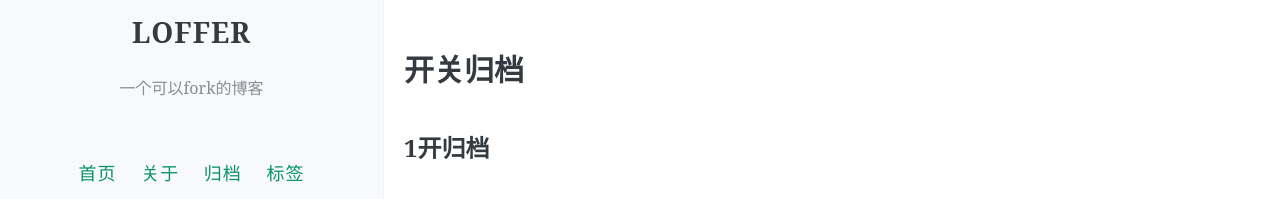
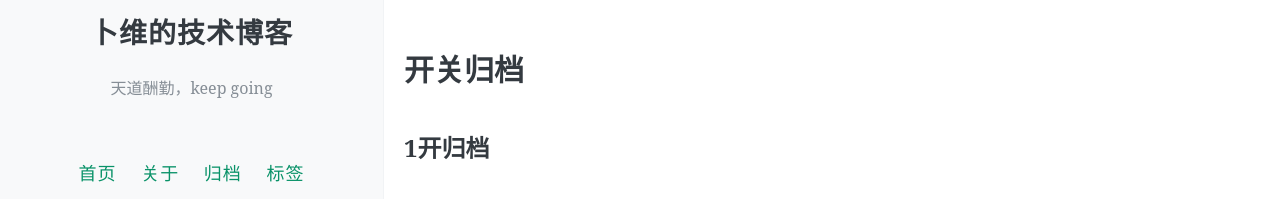
Before and after one commit to buwei98/buwei.github.io, a Jekyll site: the page built from index.html, in a window 1280 px wide. Shown: the part 290-489 px from the top of the page. Built offline with Jekyll 4.4.1, drawn with Linux system fonts in a browser that asks for light colours; nearby versions of some CDN libraries; the list of posts is cut into pages by our own code; comment, search, counter and statistics services are not loaded.

Commit message:
Update _config.yml

```diff
--- a/_config.yml
+++ b/_config.yml
@@ -5,19 +5,19 @@
 # 你的博客名称，请用你想要的博客名替换“LOFFER”，以下修改都可类似处理
 # 注意，“name: LOFFER”，冒号后面的空格不可以省略。
 # 井号后面的文字是说明文档，不会被程序读取。
-name: LOFFER
+name: 卜维的技术博客
 # 描述/签名
-description: 一个可以fork的博客
+description: 天道酬勤，keep going
 
 #
 # 下面的设定都是可选的
 #
 
 # 你的博客logo图片URL，建议尺寸不超过300px × 300px
-avatar: https://raw.githubusercontent.com/FromEndWorld/LOFFER/master/images/logo.png
+avatar: https://i.loli.net/2019/09/03/uKQ1h9tclmGwozW.jpg
 
 # 你的favicon（出现在浏览器tab上）图片URL，建议使用较小(64px × 64px)的图片
-favicon: https://raw.githubusercontent.com/FromEndWorld/LOFFER/master/images/favicon.png
+favicon: https://i.loli.net/2019/09/03/13wSCZs2th6jiWl.png
 
 
 # 菜单中的按钮
@@ -39,13 +39,13 @@ excerpt_separator: <!-- more -->
 
 # 你的社交网络链接，它们会作为图标出现在你的网站页脚中，可选填写
 footer-links:
-  weibo: frommidworld #请输入你的微博个性域名 https://www.weibo.com/<thispart>
+  weibo: BWbuwei #请输入你的微博个性域名 https://www.weibo.com/<thispart>
   behance: # https://www.behance.net/<>
   dribbble: # https://dribbble.com/<>
-  email: fromendworld@outlook.com
+  email: pkweibu@163.com
   facebook: #https://www.facebook.com/<>
   flickr: #https://www.flickr.com/<>
-  github: FromEndWorld/loffer #https://github.com/<>
+  github: buwei98/buwei98.github.io #https://github.com/<>
   instagram: #https://instagram.com/<>
   linkedin: #https://www.linkedin.com/in/<>
   pinterest: #https://www.pinterest.com/<>
@@ -74,12 +74,12 @@ gitalk:
 google_analytics:
 
 # 输入你的网站域名（如果你没有添加自己的域名，而是直接用GitHub pages分配的域名的话可以省略）
-url:
+url: buwei98.github.io
 
 # 添加你的博客的二级域名，一般来说是你的repository名
 # 如果你的博客的URL是：(http://yourusername.github.io/repository-name)
 # 那么就写成 "/repository-name"
-baseurl: /LOFFER
+baseurl: /buwei98.github.io
 
 
 #
```
